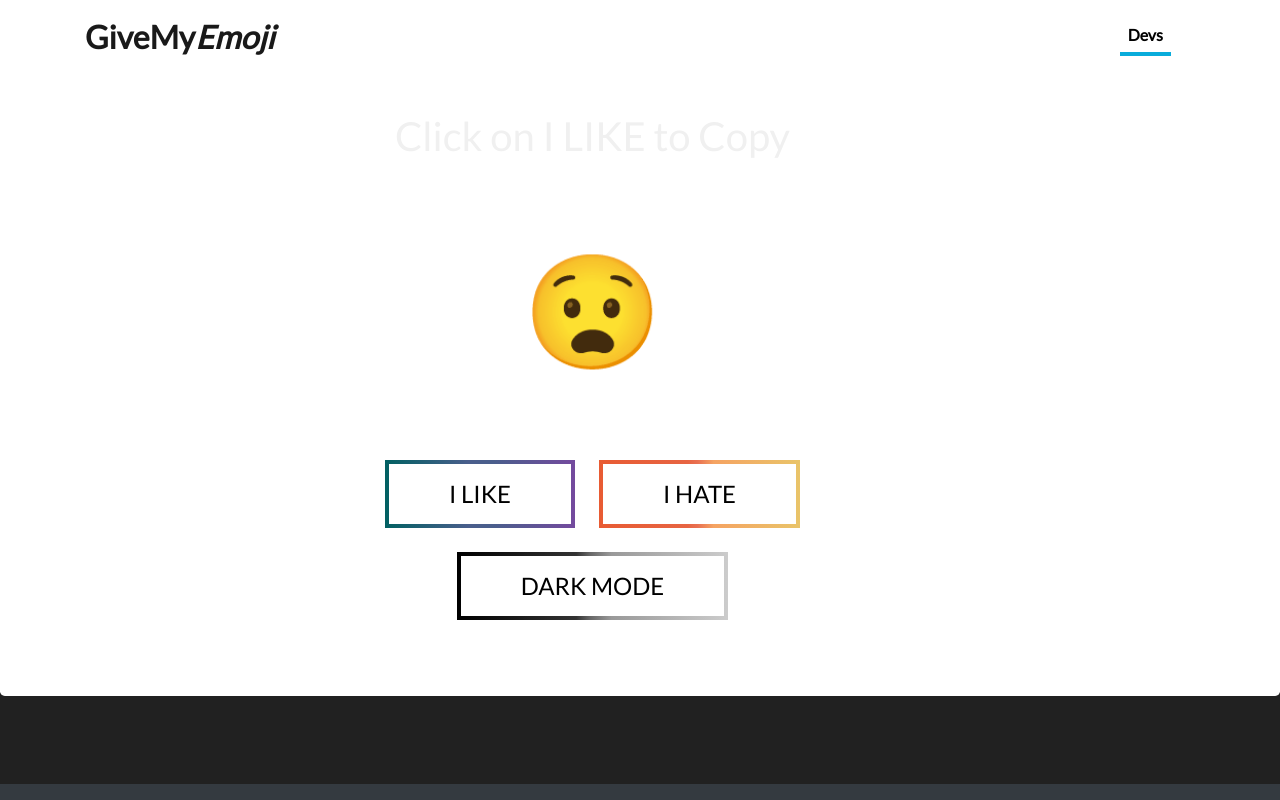
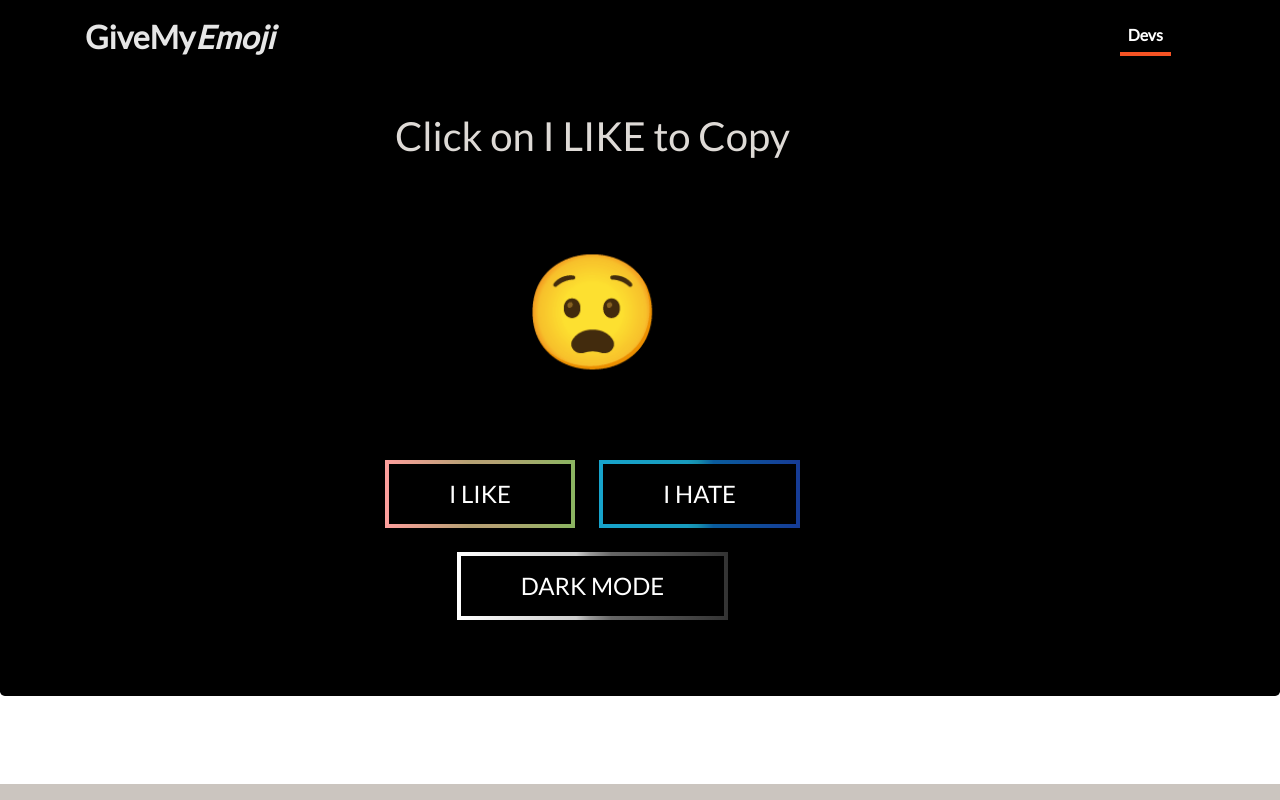
Before and after one commit to aaishikasb/SillyHacks, a browser extension: page index.html in a window 1280 px wide. Both pictures are taken after a click on the link "DARK MODE". Drawn offline with nearby package versions, Linux system fonts and the light colour scheme.

Commit message:
Added Dark Mode

```diff
--- a/script.js
+++ b/script.js
@@ -29,4 +29,6 @@ function generator() {
 function darkMode() {
     var element = document.body;
     element.classList.toggle("darkmode");
+    var element = document.getElementById("placeholder");
+    element.classList.toggle("undark");
   }
--- a/style.css
+++ b/style.css
@@ -7,11 +7,16 @@ html {
 body {
     font-family: 'Lato', sans-serif;
     text-align: center;
+    height: 100%;
+}
+
+.undark {
+  filter: invert(100%);
 }
 
 body.darkmode {
-  background: #212121;
-  color: #F0F0F0;
+  filter: invert(100%);
+  height: 100vh;
 }
 
 div {
```
